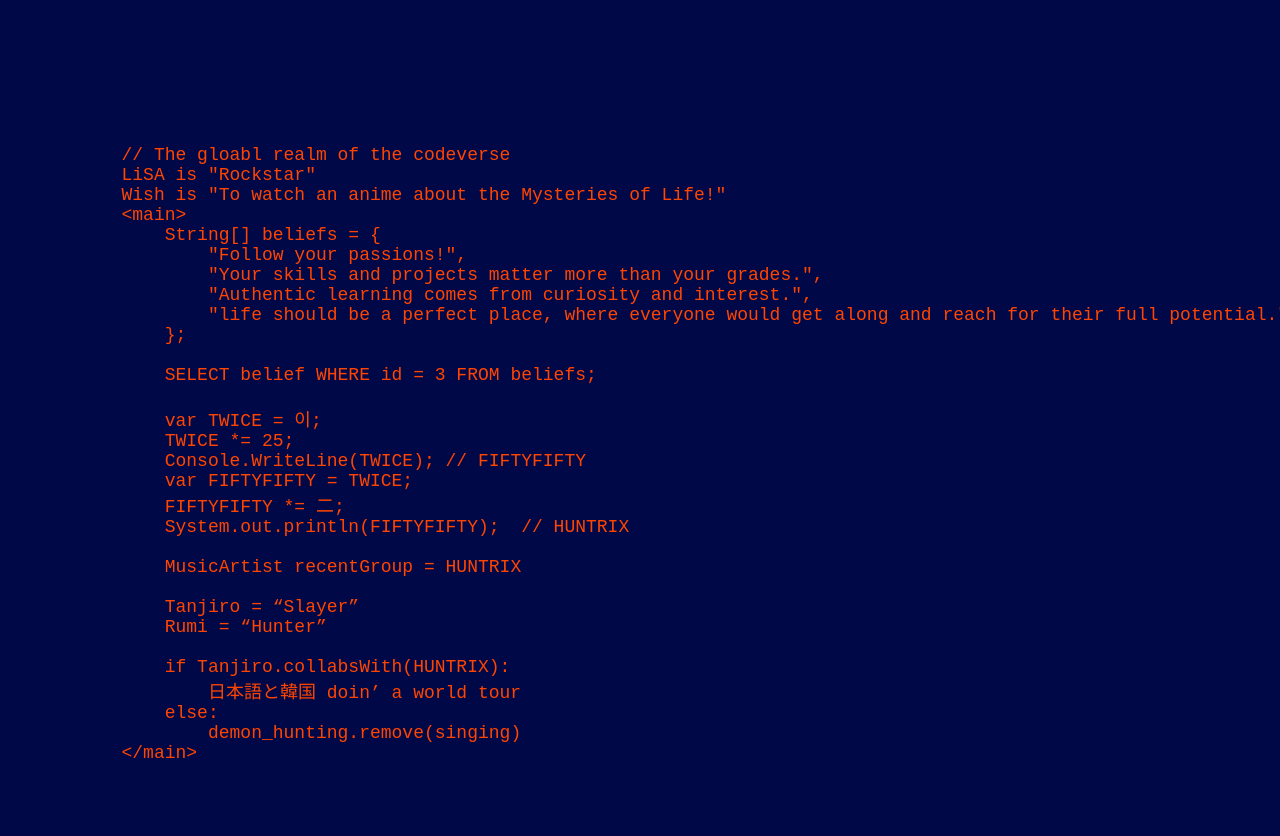
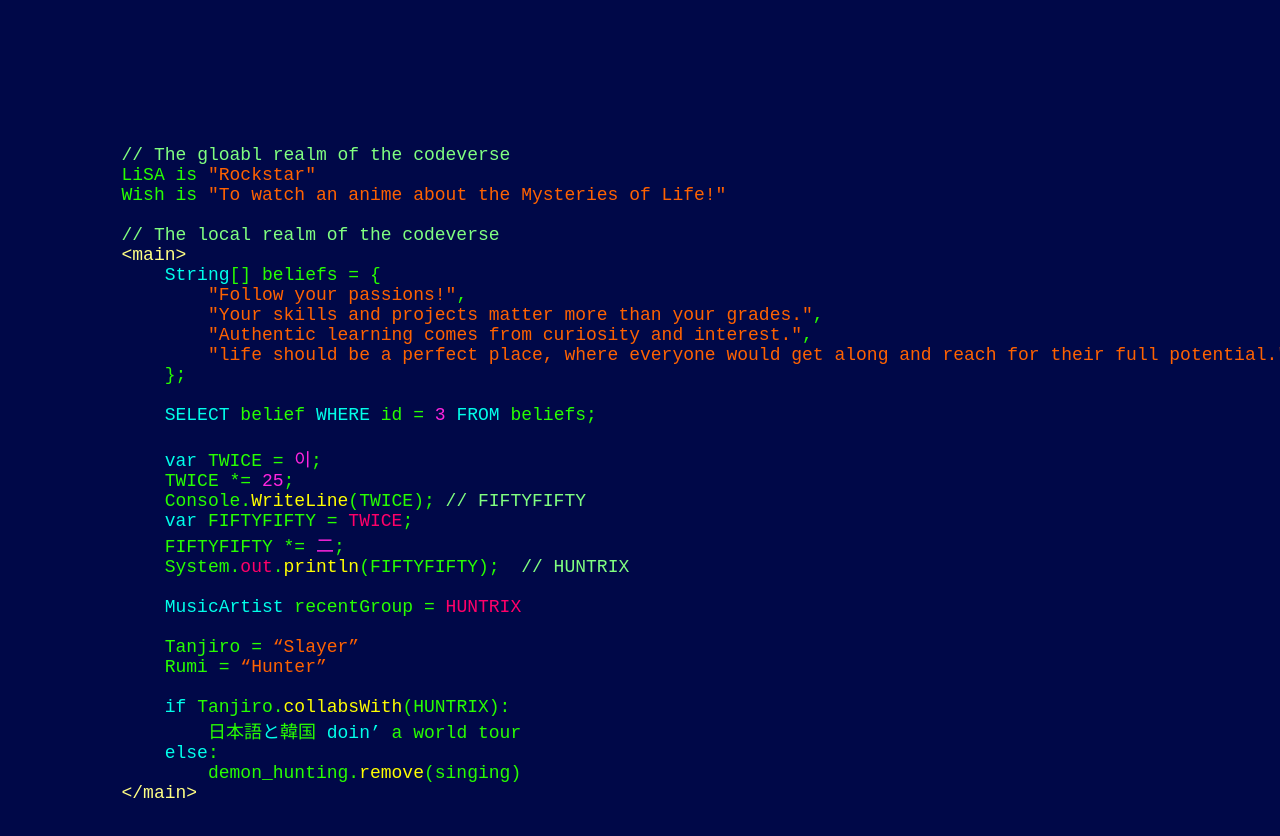
Before and after one commit to YJRenK9/YJWebScroll, a plain HTML site: page index.html in a window 1280 px wide. Shown: the part 600-1436 px from the top of the page. Drawn offline with Linux system fonts and the light colour scheme; a web font is replaced by a local one.

Commit message:
Update CSS and HTML structure for improved styling consistency

```diff
--- a/css/clientsitestyles.scss
+++ b/css/clientsitestyles.scss
@@ -1,5 +1,13 @@
 $backgroundColor: #000848;
 $textColor: #27FF00;
+$commentColor: #80FF80;
+$dataTypeColor: #00FFEA;
+$mainFunctionColor: #FFFF83;
+$functionColor: #ffff00;
+$stringColor: #FF6200;
+$numericColor: #FF25DE;
+$variableColor: #FF0069;
+
 $maxWidth: 1280px;
 
 html {
@@ -53,7 +61,35 @@ html {
 }
 
 code {
-    color: orangered;
+    color: $textColor;
     font-size: 18px;
     // text-align: left;
 }
+
+.comment {
+    color: $commentColor;
+}
+
+.string {
+    color: $stringColor;
+}
+
+.dataType {
+    color: $dataTypeColor;
+}
+
+.mainFunction {
+    color: $mainFunctionColor;
+}
+
+.function {
+    color: $functionColor;
+}
+
+.variable {
+    color: $variableColor;
+}
+
+.number {
+    color: $numericColor;
+}
--- a/index.html
+++ b/index.html
@@ -16,36 +16,38 @@
 
     <div class="container">
         <code><pre>
-            // The gloabl realm of the codeverse
-            LiSA is "Rockstar"
-            Wish is "To watch an anime about the Mysteries of Life!"
-            &lt;main&gt;
-                String[] beliefs = {
-                    "Follow your passions!",
-                    "Your skills and projects matter more than your grades.",
-                    "Authentic learning comes from curiosity and interest.",
-                    "life should be a perfect place, where everyone would get along and reach for their full potential."
+            <span class="comment">// The gloabl realm of the codeverse</span>
+            LiSA is <span class="string">"Rockstar"</span>
+            Wish is <span class="string">"To watch an anime about the Mysteries of Life!"</span>
+
+            <span class="comment">// The local realm of the codeverse</span>
+            <span class="mainFunction">&lt;main&gt;</span>
+                <span class="dataType">String</span>[] beliefs = {
+                    <span class="string">"Follow your passions!"</span>,
+                    <span class="string">"Your skills and projects matter more than your grades."</span>,
+                    <span class="string">"Authentic learning comes from curiosity and interest."</span>,
+                    <span class="string">"life should be a perfect place, where everyone would get along and reach for their full potential."</span>
                 };
 
-                SELECT belief WHERE id = 3 FROM beliefs;
+                <span class="dataType">SELECT</span> belief <span class="dataType">WHERE</span> id = <span class="number">3</span> <span class="dataType">FROM</span> beliefs;
 
-                var TWICE = 이;
-                TWICE *= 25;
-                Console.WriteLine(TWICE); // FIFTYFIFTY
-                var FIFTYFIFTY = TWICE;
-                FIFTYFIFTY *= 二;
-                System.out.println(FIFTYFIFTY);  // HUNTRIX
+                <span class="dataType">var</span> TWICE = <span class="number">이</span>;
+                TWICE *= <span class="number">25</span>;
+                Console.<span class="function">WriteLine</span>(TWICE); <span class="comment">// FIFTYFIFTY</span>
+                <span class="dataType">var</span> FIFTYFIFTY = <span class="variable">TWICE</span>;
+                FIFTYFIFTY *= <span class="number">二</span>;
+                System.<span class="variable">out</span>.<span class="function">println</span>(FIFTYFIFTY);  <span class="comment">// HUNTRIX</span>
 
-                MusicArtist recentGroup = HUNTRIX
+                <span class="dataType">MusicArtist</span> recentGroup = <span class="variable">HUNTRIX</span>
 
-                Tanjiro = “Slayer”
-                Rumi = “Hunter”
+                Tanjiro = <span class="string">“Slayer”</span>
+                Rumi = <span class="string">“Hunter”</span>
 
-                if Tanjiro.collabsWith(HUNTRIX):
-                    日本語と韓国 doin’ a world tour
-                else:
-                    demon_hunting.remove(singing)
-            &lt;/main&gt;
+                <span class="dataType">if</span> Tanjiro.<span class="function">collabsWith</span>(HUNTRIX):
+                    日本語<span class="dataType">と</span>韓国 <span class="dataType">doin’</span> a world tour
+                <span class="dataType">else</span>:
+                    demon_hunting.<span class="function">remove</span>(singing)
+            <span class="mainFunction">&lt;/main&gt;</span>
         </pre></code>
     </div>
 
```
Also changed, not shown: css/clientsitestyles.css, 1 other file.
